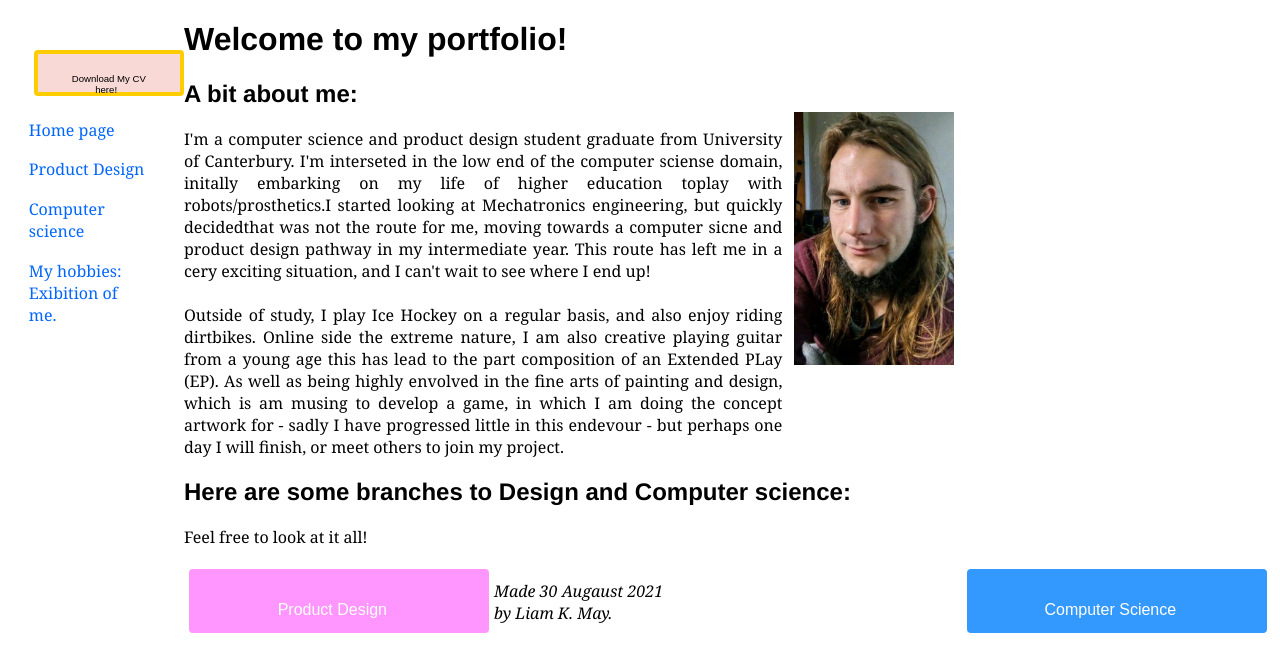
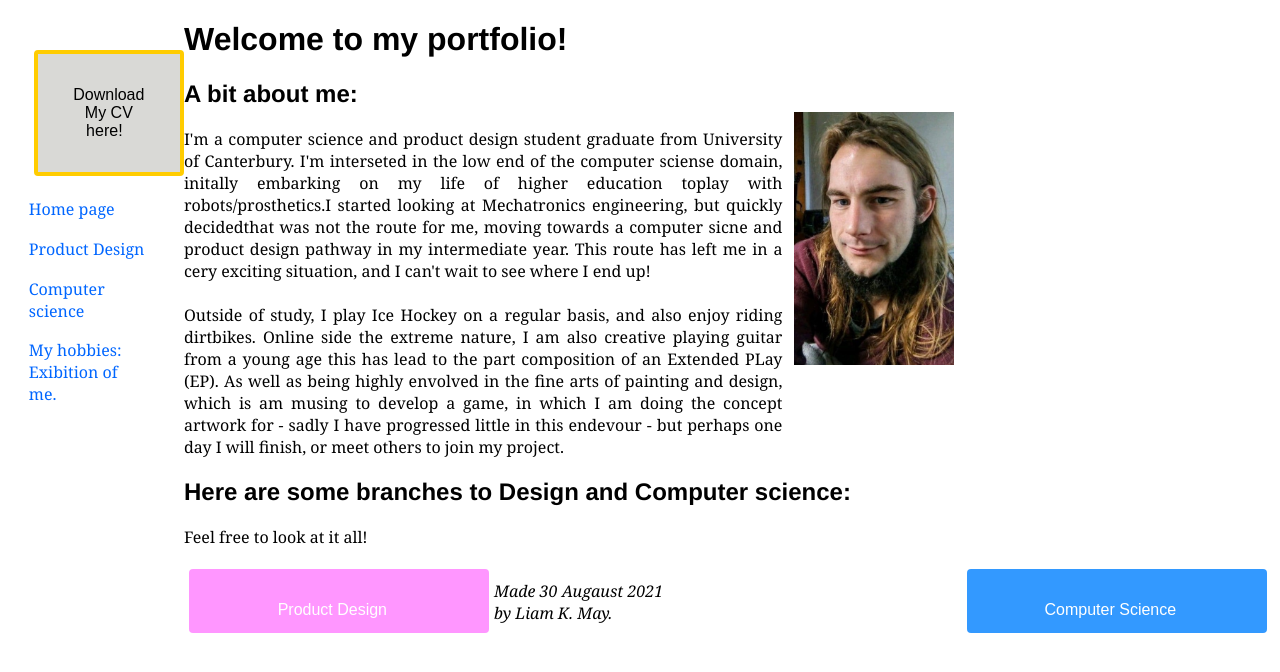
Before and after one commit to TheTriangleTrippa/Portfolio, a Jekyll site: the page built from index.html, in a window 1280 px wide. Shown: the top 672 px of the page. Built offline with Jekyll 4.4.1, drawn with Linux system fonts in a browser that asks for light colours.

Commit message:
Update stylesheet.css

```diff
--- a/assets/css/stylesheet.css
+++ b/assets/css/stylesheet.css
@@ -132,14 +132,14 @@ address.site_signing{
  .dl-button .button {
   display: inline;
 
-  background-color: #f9d9d6;
+  background-color: #d9d9d6;
   border: 4px solid #ffcc00;
   color: black;
   text-align: center;
-  font-size: 0.6em;
+  font-size: 1em;
 
   width: 150px;
-  height: 2.5em;
+
   transition: all 0.5s;
   cursor: pointer;
 
```
